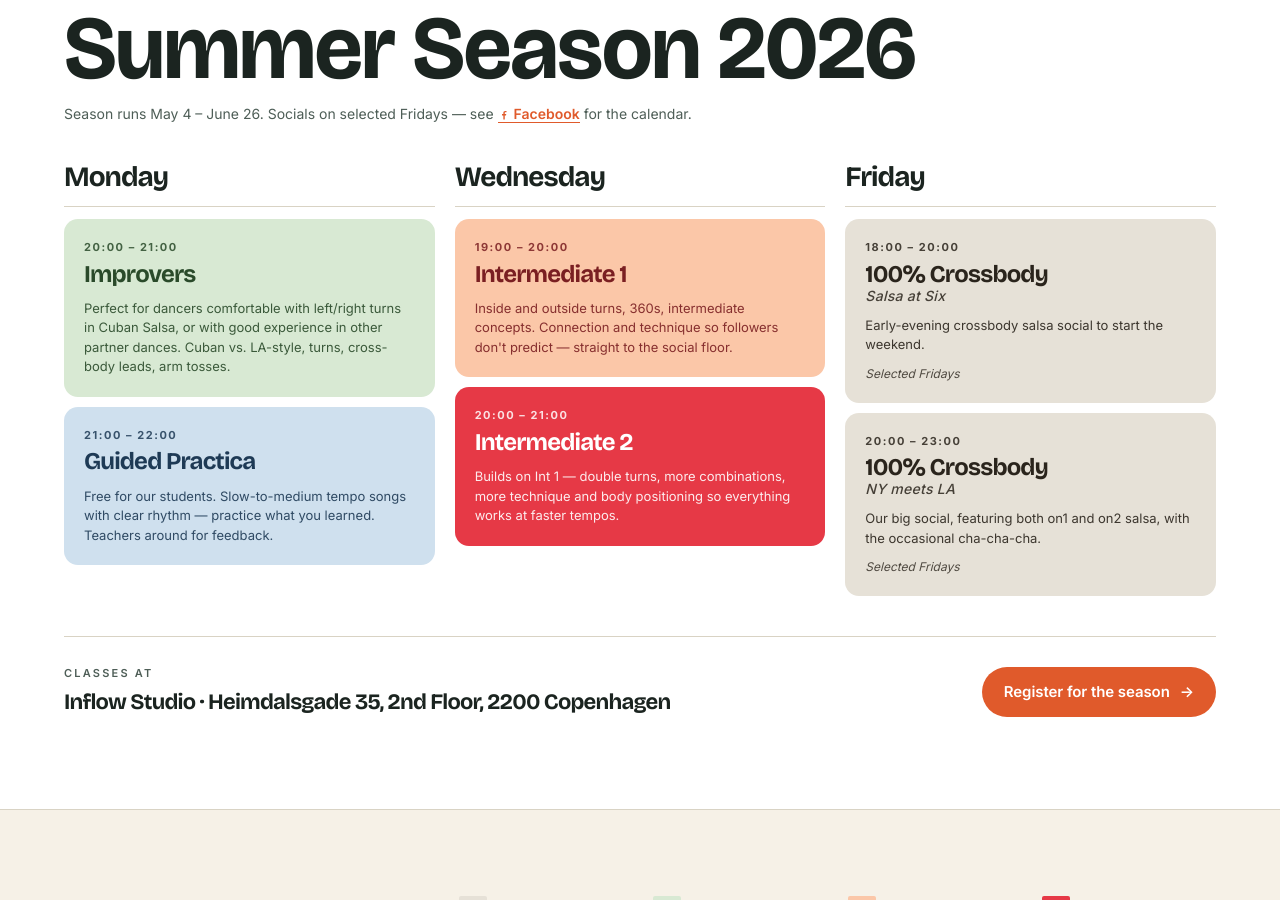
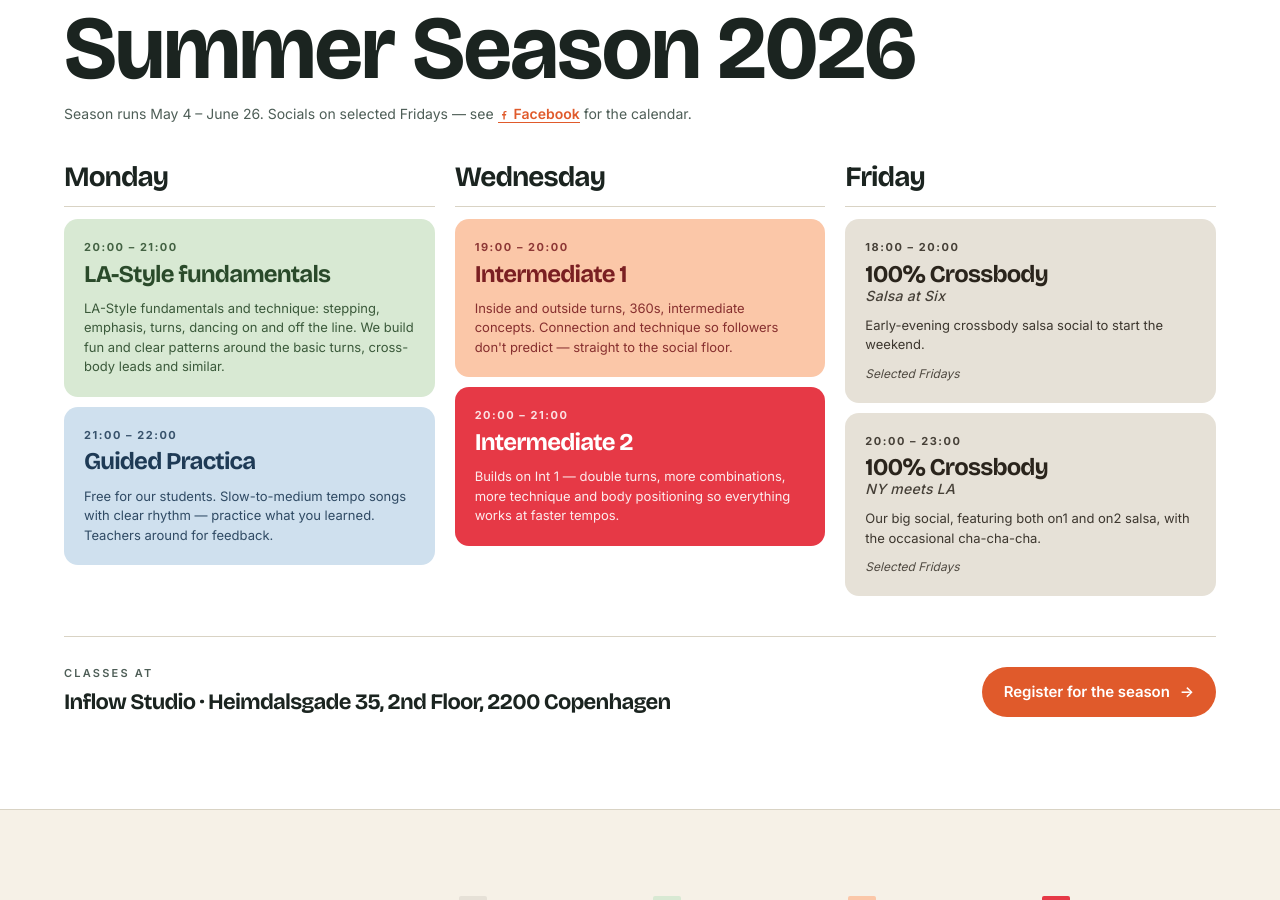
Before and after one commit to sdarougheh/salsalastyle, a Jekyll site: the page built from index.html, in a window 1280 px wide and 900 px high, scrolled down 1555 px. Built offline with Jekyll 4.4.1, drawn with Linux system fonts in a browser that asks for light colours; nearby versions of some CDN libraries; comment, search, counter and statistics services are not loaded.

Commit message:
Rename Improvers class to "LA-Style fundamentals"
Update name and description across schedule, classes, and registration form.
Form value remains "Improvers summer" so existing data stays consistent.

Co-Authored-By: Claude Opus 4.6 <noreply@anthropic.com>

```diff
--- a/_data/classes.yml
+++ b/_data/classes.yml
@@ -1,8 +1,8 @@
 # Class descriptions used in the "Classes" section of the homepage.
-- name: "Improvers"
+- name: "LA-Style fundamentals"
   tag: "Mon 20:00"
   kind: "improver"
-  body: "Perfect for dancers comfortable with left and right turns in Cuban salsa, or with good experience in other partner dances. We cover the difference between Cuban and LA-Style, turns, cross-body leads, and fun variations like arm tosses."
+  body: "LA-Style fundamentals and technique: stepping, emphasis, turns, dancing on and off the line. We build fun and clear patterns around the basic turns, cross-body leads and similar."
 - name: "Intermediate 1"
   tag: "Wed 19:00"
   kind: "inter1"
--- a/_data/schedule.yml
+++ b/_data/schedule.yml
@@ -4,11 +4,11 @@
   slots:
     - time: "20:00"
       end: "21:00"
-      name: "Improvers"
+      name: "LA-Style fundamentals"
       where: "Inflow Studio"
       level: ""
       kind: "improver"
-      blurb: "Perfect for dancers comfortable with left/right turns in Cuban Salsa, or with good experience in other partner dances. Cuban vs. LA-style, turns, cross-body leads, arm tosses."
+      blurb: "LA-Style fundamentals and technique: stepping, emphasis, turns, dancing on and off the line. We build fun and clear patterns around the basic turns, cross-body leads and similar."
     - time: "21:00"
       end: "22:00"
       name: "Guided Practica"
--- a/registration.md
+++ b/registration.md
@@ -114,7 +114,7 @@ document.addEventListener('DOMContentLoaded', function() {
         <div class="form-group">
             <label>Which classes? (you can select multiple, but don't need to register again for classes you already registered for earlier.) *</label>
             <div class="checkbox-list">
-                <label><input type="checkbox" name="class" value="Improvers summer"> Improvers - Monday 20:00</label>
+                <label><input type="checkbox" name="class" value="Improvers summer"> LA-Style fundamentals - Monday 20:00</label>
                 <label><input type="checkbox" name="class" value="Intermediate 1 Summer"> Intermediate 1 - Wednesday 19:00</label>
                 <label><input type="checkbox" name="class" value="Intermediate 2 Summer"> Intermediate 2 - Wednesday 20:00</label>
             </div>
```
